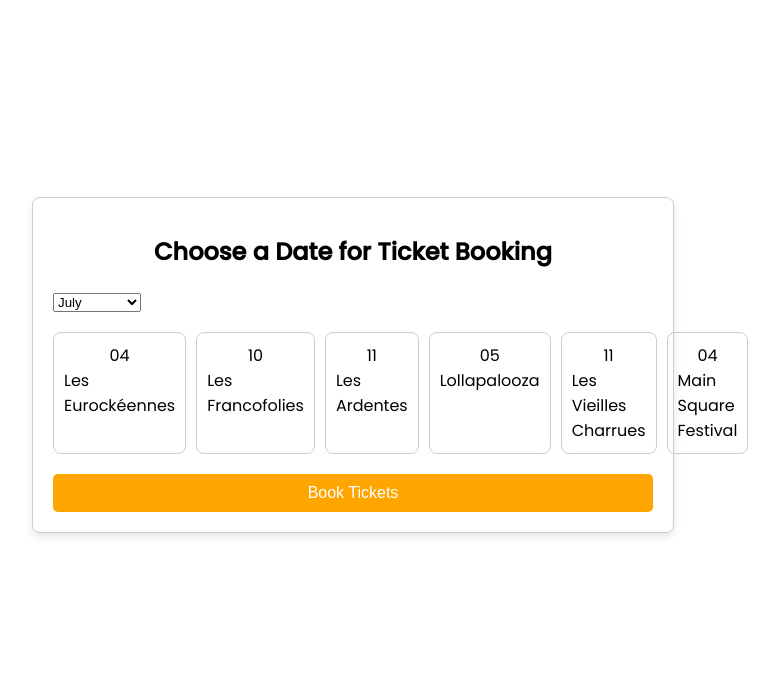
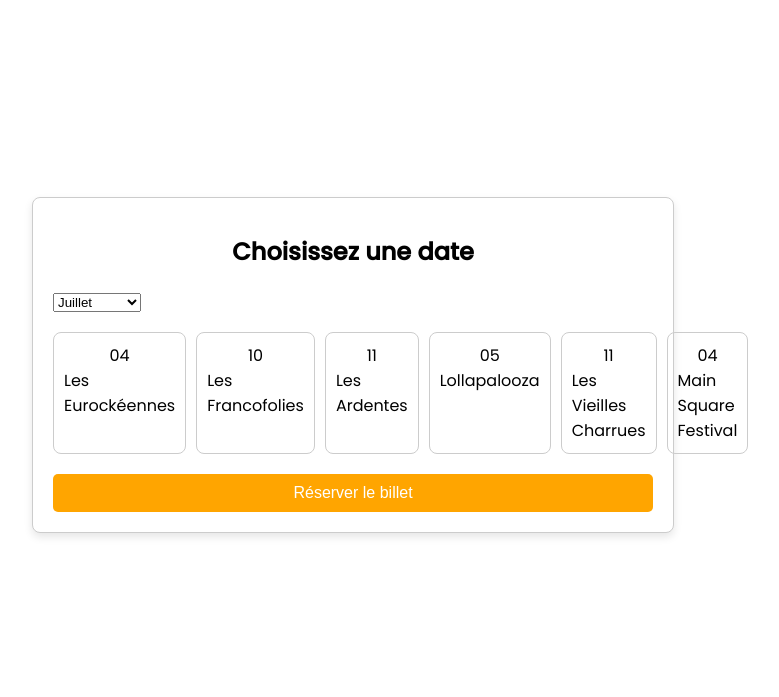
Before and after one commit to Rayan2110/APP_INFO_EKLYPSSE_G9E, a PHP site: page /Booking.php in a window 1280 px wide. Shown: the part 953-1650 px from the top of the page, without its empty margins (287-1066 px from the left). Run offline with PHP 8.4, Linux system fonts and the light colour scheme; a user stored in the database is signed in; data comes from the database, SQL or seed files in the repository.

Commit message:
modif langue

```diff
--- a/WEBSITE/Front/HTML/Booking.php
+++ b/WEBSITE/Front/HTML/Booking.php
@@ -48,7 +48,7 @@
 <head>
     <meta charset="UTF-8"/>
     <meta name="viewport" content="width=device-width, initial-scale=1.0"/>
-    <title>Ticket Booking</title>
+    <title>Réservation de billet</title>
     <!-- Google Fonts -->
     <link href="https://fonts.googleapis.com/css2?family=Poppins:wght@400;500&display=swap" rel="stylesheet"/>
     <style>
@@ -122,21 +122,21 @@
 <body>
 <div class="container">
     <div class="tickets">
-        <h1 class="title">Choose a Date for Ticket Booking</h1>
+        <h1 class="title">Choisissez une date </h1>
         <form id="date-form" method="post" action="">
             <select name="selected_month" class="month-select" onchange="this.form.submit();">
-                <option value="01" <?php if ($selected_month == '01') echo 'selected'; ?>>January</option>
-                <option value="02" <?php if ($selected_month == '02') echo 'selected'; ?>>February</option>
-                <option value="03" <?php if ($selected_month == '03') echo 'selected'; ?>>March</option>
-                <option value="04" <?php if ($selected_month == '04') echo 'selected'; ?>>April</option>
-                <option value="05" <?php if ($selected_month == '05') echo 'selected'; ?>>May</option>
-                <option value="06" <?php if ($selected_month == '06') echo 'selected'; ?>>June</option>
-                <option value="07" <?php if ($selected_month == '07') echo 'selected'; ?>>July</option>
-                <option value="08" <?php if ($selected_month == '08') echo 'selected'; ?>>August</option>
-                <option value="09" <?php if ($selected_month == '09') echo 'selected'; ?>>September</option>
-                <option value="10" <?php if ($selected_month == '10') echo 'selected'; ?>>October</option>
-                <option value="11" <?php if ($selected_month == '11') echo 'selected'; ?>>November</option>
-                <option value="12" <?php if ($selected_month == '12') echo 'selected'; ?>>December</option>
+                <option value="01" <?php if ($selected_month == '01') echo 'selected'; ?>>Janvier</option>
+                <option value="02" <?php if ($selected_month == '02') echo 'selected'; ?>>Février</option>
+                <option value="03" <?php if ($selected_month == '03') echo 'selected'; ?>>Mars</option>
+                <option value="04" <?php if ($selected_month == '04') echo 'selected'; ?>>Avril</option>
+                <option value="05" <?php if ($selected_month == '05') echo 'selected'; ?>>Mai</option>
+                <option value="06" <?php if ($selected_month == '06') echo 'selected'; ?>>Juin</option>
+                <option value="07" <?php if ($selected_month == '07') echo 'selected'; ?>>Juillet</option>
+                <option value="08" <?php if ($selected_month == '08') echo 'selected'; ?>>Août</option>
+                <option value="09" <?php if ($selected_month == '09') echo 'selected'; ?>>Septembre</option>
+                <option value="10" <?php if ($selected_month == '10') echo 'selected'; ?>>Octobre</option>
+                <option value="11" <?php if ($selected_month == '11') echo 'selected'; ?>>Novembre</option>
+                <option value="12" <?php if ($selected_month == '12') echo 'selected'; ?>>Decembre</option>
             </select>
         </form>
         <form id="book-form" method="post" action="traitement_reservation.php">
@@ -149,7 +149,7 @@
             </div>
             <input type="hidden" name="selected_month" value="<?php echo htmlspecialchars($selected_month); ?>">
             <input type="hidden" name="selected_date" id="selected_date" />
-            <button id="book-btn" class="btn" disabled>Book Tickets</button>
+            <button id="book-btn" class="btn" disabled>Réserver le billet</button>
         </form>
     </div>
 </div>
--- a/WEBSITE/Front/HTML/Evenement.php
+++ b/WEBSITE/Front/HTML/Evenement.php
@@ -263,7 +263,7 @@
                         <div class="middleSide">
                             <h4><i class="fa-solid fa-ticket"></i> Billetterie</h4>
                             <span><?= htmlspecialchars($festival['prix']) ?> &#8364;</span>
-                            <a href="./Booking.php"><button class="cartButton">Ajouter au panier</button>
+                            <a href="./Booking.php"><button class="cartButton">Accéder à la billeterie</button>
                             <button class="favButton">Ajouter aux favoris <i class="fa-regular fa-heart"></i></button>
                         </div>
 
```
